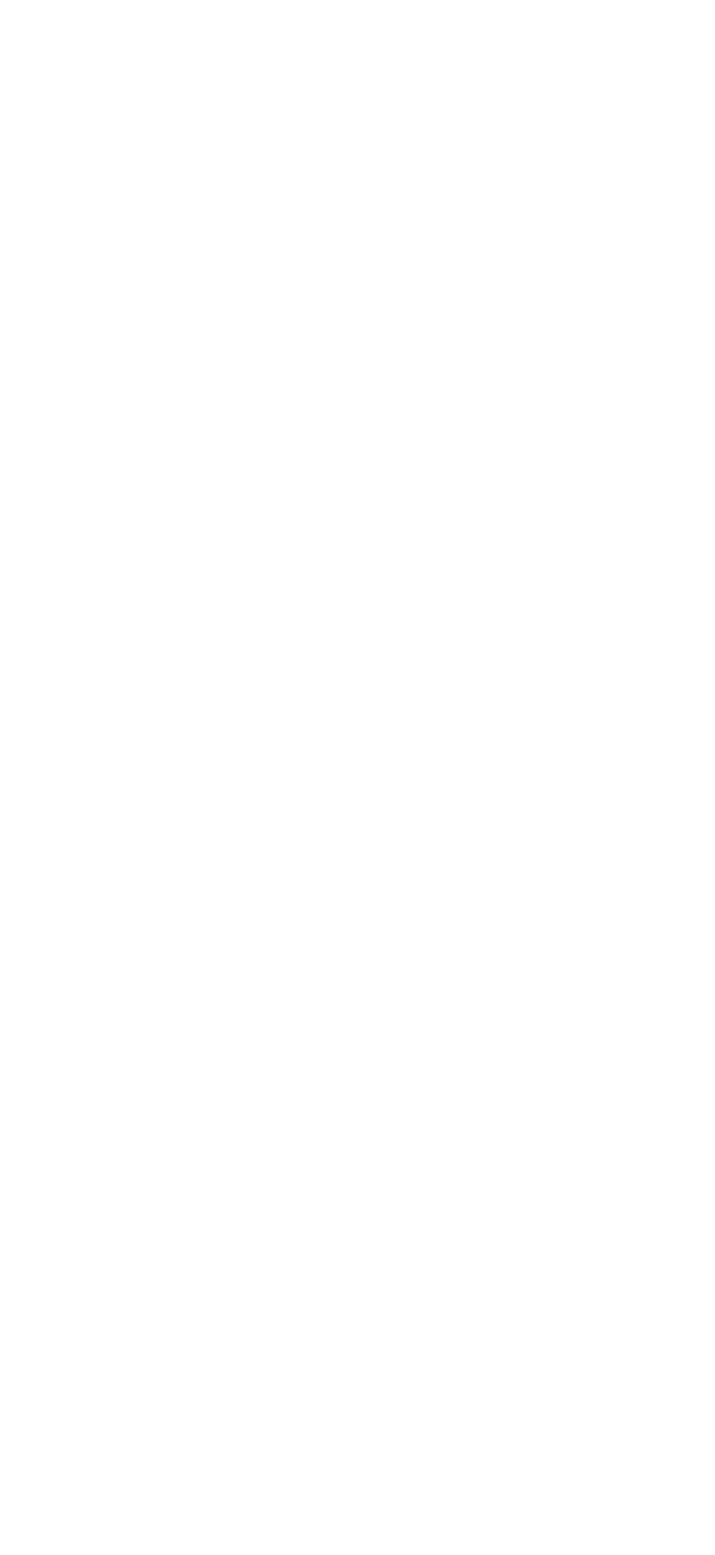
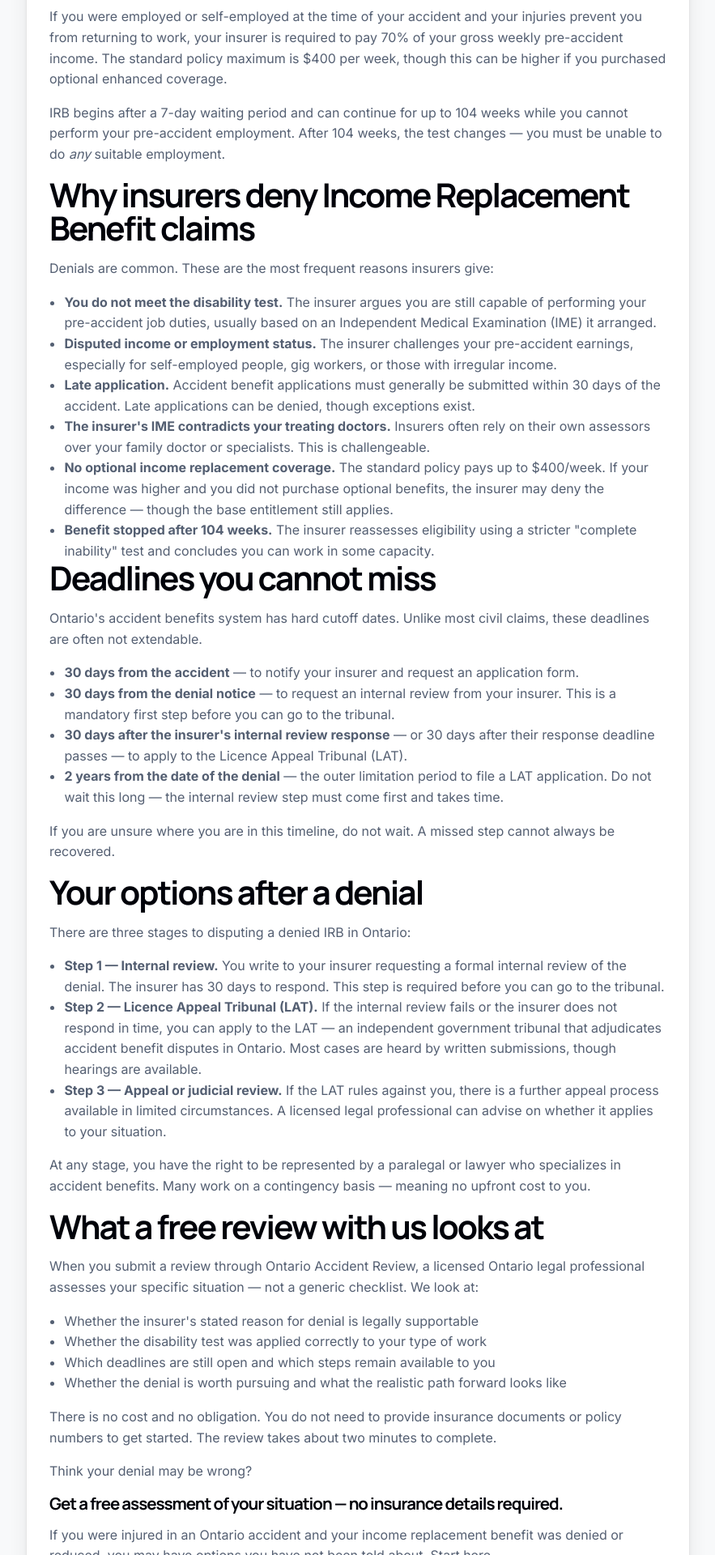
Before and after one commit to jyoung905/OARreal, a Next.js app: page /income-replacement-denied in a window 1280 px wide. Before the commit this address had no page. Shown: the part 760-2680 px from the top of the page at 81% size, without its empty margins (28-911 px from the left). Before the commit the page ends 800 px from the top, so only its background shows below. Built offline with nearby package versions, Linux system fonts and the light colour scheme.

Commit message:
Create page.js

```diff
--- /dev/null
+++ b/app/income-replacement-denied/page.js
@@ -0,0 +1,175 @@
+import { SiteHeader } from '@/components/SiteHeader';
+import { SiteFooter } from '@/components/SiteFooter';
+import { IntakeModal } from '@/components/IntakeModal';
+import Link from 'next/link';
+
+export const metadata = {
+  title: 'Income Replacement Benefit Denied in Ontario | Know Your Options',
+  description:
+    'If your auto insurer denied your Income Replacement Benefit after an Ontario accident, you have the right to dispute it. Learn deadlines, dispute steps, and how to get a free professional review.',
+};
+
+export default function DeniedIRBPage() {
+  return (
+    <>
+      <SiteHeader />
+      <main>
+        <div className="container">
+          <div className="page-shell">
+
+            <div className="page-head">
+              <p className="eyebrow">Accident Benefits — Income Replacement</p>
+              <h1>Your Income Replacement Benefit was denied. Here is what to do.</h1>
+              <p className="page-copy">
+                If your auto insurer has denied, reduced, or stopped your Income Replacement Benefit (IRB)
+                after an Ontario accident, you have legal rights — including the right to dispute the decision.
+                The process has strict deadlines. Missing them can permanently end your ability to claim.
+              </p>
+            </div>
+
+            <div className="page-body">
+
+              <h2>What is the Income Replacement Benefit?</h2>
+              <p>
+                The Income Replacement Benefit is a no-fault accident benefit provided under Ontario's
+                Statutory Accident Benefits Schedule (SABS). It is paid by your <em>own</em> auto insurer —
+                not the other driver's — regardless of who caused the accident.
+              </p>
+              <p>
+                If you were employed or self-employed at the time of your accident and your injuries prevent
+                you from returning to work, your insurer is required to pay 70% of your gross weekly
+                pre-accident income. The standard policy maximum is $400 per week, though this can be higher
+                if you purchased optional enhanced coverage.
+              </p>
+              <p>
+                IRB begins after a 7-day waiting period and can continue for up to 104 weeks while you
+                cannot perform your pre-accident employment. After 104 weeks, the test changes — you must
+                be unable to do <em>any</em> suitable employment.
+              </p>
+
+              <h2>Why insurers deny Income Replacement Benefit claims</h2>
+              <p>Denials are common. These are the most frequent reasons insurers give:</p>
+              <ul>
+                <li>
+                  <strong>You do not meet the disability test.</strong> The insurer argues you are still
+                  capable of performing your pre-accident job duties, usually based on an Independent
+                  Medical Examination (IME) it arranged.
+                </li>
+                <li>
+                  <strong>Disputed income or employment status.</strong> The insurer challenges your
+                  pre-accident earnings, especially for self-employed people, gig workers, or those with
+                  irregular income.
+                </li>
+                <li>
+                  <strong>Late application.</strong> Accident benefit applications must generally be
+                  submitted within 30 days of the accident. Late applications can be denied, though
+                  exceptions exist.
+                </li>
+                <li>
+                  <strong>The insurer's IME contradicts your treating doctors.</strong> Insurers often
+                  rely on their own assessors over your family doctor or specialists. This is
+                  challengeable.
+                </li>
+                <li>
+                  <strong>No optional income replacement coverage.</strong> The standard policy pays up
+                  to $400/week. If your income was higher and you did not purchase optional benefits,
+                  the insurer may deny the difference — though the base entitlement still applies.
+                </li>
+                <li>
+                  <strong>Benefit stopped after 104 weeks.</strong> The insurer reassesses eligibility
+                  using a stricter "complete inability" test and concludes you can work in some capacity.
+                </li>
+              </ul>
+
+              <h2>Deadlines you cannot miss</h2>
+              <p>
+                Ontario's accident benefits system has hard cutoff dates. Unlike most civil claims, these
+                deadlines are often not extendable.
+              </p>
+              <ul>
+                <li>
+                  <strong>30 days from the accident</strong> — to notify your insurer and request an
+                  application form.
+                </li>
+                <li>
+                  <strong>30 days from the denial notice</strong> — to request an internal review from
+                  your insurer. This is a mandatory first step before you can go to the tribunal.
+                </li>
+                <li>
+                  <strong>30 days after the insurer's internal review response</strong> — or 30 days
+                  after their response deadline passes — to apply to the Licence Appeal Tribunal (LAT).
+                </li>
+                <li>
+                  <strong>2 years from the date of the denial</strong> — the outer limitation period
+                  to file a LAT application. Do not wait this long — the internal review step must come
+                  first and takes time.
+                </li>
+              </ul>
+              <p>
+                If you are unsure where you are in this timeline, do not wait. A missed step cannot
+                always be recovered.
+              </p>
+
+              <h2>Your options after a denial</h2>
+              <p>There are three stages to disputing a denied IRB in Ontario:</p>
+              <ul>
+                <li>
+                  <strong>Step 1 — Internal review.</strong> You write to your insurer requesting a
+                  formal internal review of the denial. The insurer has 30 days to respond. This step
+                  is required before you can go to the tribunal.
+                </li>
+                <li>
+                  <strong>Step 2 — Licence Appeal Tribunal (LAT).</strong> If the internal review
+                  fails or the insurer does not respond in time, you can apply to the LAT — an
+                  independent government tribunal that adjudicates accident benefit disputes in Ontario.
+                  Most cases are heard by written submissions, though hearings are available.
+                </li>
+                <li>
+                  <strong>Step 3 — Appeal or judicial review.</strong> If the LAT rules against you,
+                  there is a further appeal process available in limited circumstances. A licensed
+                  legal professional can advise on whether it applies to your situation.
+                </li>
+              </ul>
+              <p>
+                At any stage, you have the right to be represented by a paralegal or lawyer who
+                specializes in accident benefits. Many work on a contingency basis — meaning no upfront
+                cost to you.
+              </p>
+
+              <h2>What a free review with us looks at</h2>
+              <p>
+                When you submit a review through Ontario Accident Review, a licensed Ontario legal
+                professional assesses your specific situation — not a generic checklist. We look at:
+              </p>
+              <ul>
+                <li>Whether the insurer's stated reason for denial is legally supportable</li>
+                <li>Whether the disability test was applied correctly to your type of work</li>
+                <li>Which deadlines are still open and which steps remain available to you</li>
+                <li>Whether the denial is worth pursuing and what the realistic path forward looks like</li>
+              </ul>
+              <p>
+                There is no cost and no obligation. You do not need to provide insurance documents or
+                policy numbers to get started. The review takes about two minutes to complete.
+              </p>
+
+              <div className="page-cta-block">
+                <p className="page-cta-label">Think your denial may be wrong?</p>
+                <h3>Get a free assessment of your situation — no insurance details required.</h3>
+                <p>
+                  If you were injured in an Ontario accident and your income replacement benefit was
+                  denied or reduced, you may have options you have not been told about. Start here.
+                </p>
+                <Link href="/#how-it-works" className="btn-primary">
+                  Start your free review
+                </Link>
+              </div>
+
+            </div>
+          </div>
+        </div>
+      </main>
+      <SiteFooter />
+      <IntakeModal />
+    </>
+  );
+}
```
